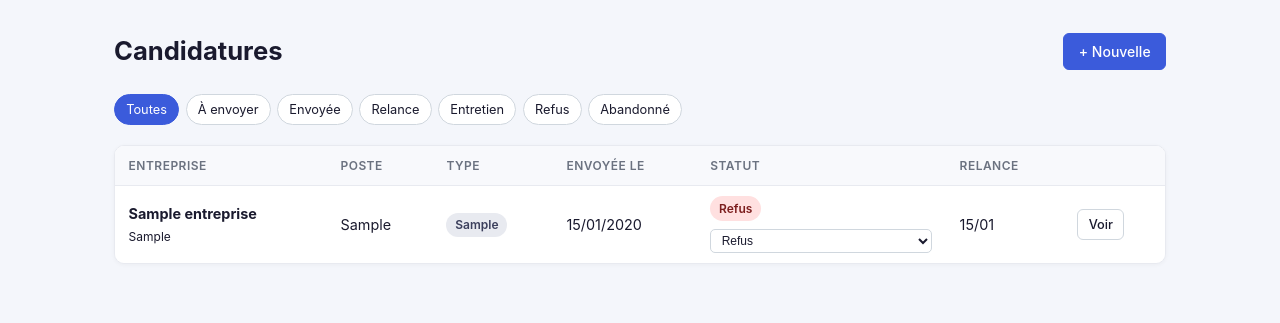
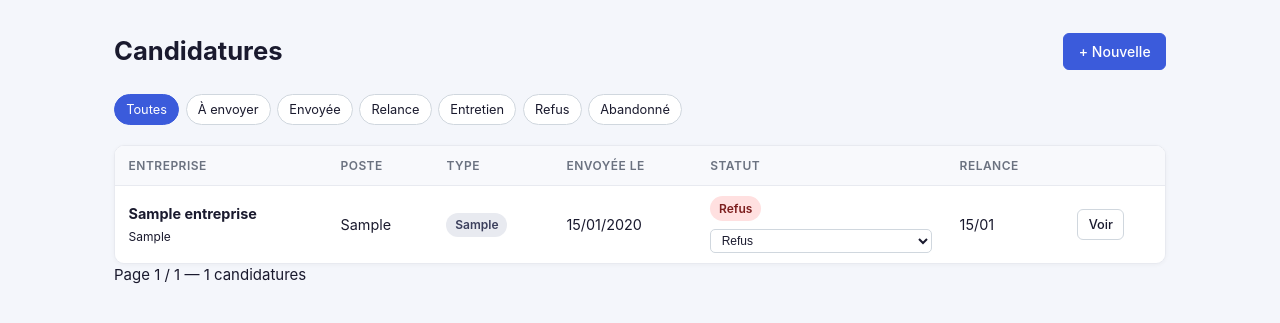
Before and after one commit to adoudi-mondher/job-tracker, a Flask app: page /candidatures/ in a window 1280 px wide. Shown: the part 56-379 px from the top of the page. Run offline with Flask 3, Linux system fonts and the light colour scheme; the visitor is signed in with stand-in values (Sample User, id 1); tables that the repository leaves empty hold one stand-in row (values such as "Sample post"); some libraries are stand-ins or nearby versions.

Commit message:
feat(candidatures): add pagination

```diff
--- a/app/routes/candidatures.py
+++ b/app/routes/candidatures.py
@@ -10,18 +10,20 @@ candidatures_bp = Blueprint('candidatures', __name__)
 @candidatures_bp.route('/')
 @login_required
 def index():
+    page   = request.args.get('page', 1, type=int)
     statut = request.args.get('statut')
+
+    query = Candidature.query.order_by(Candidature.date_envoi.desc())
     if statut:
-        candidatures = Candidature.query.filter_by(statut=statut).order_by(
-            Candidature.date_envoi.desc()).all()
-    else:
-        candidatures = Candidature.query.order_by(Candidature.date_envoi.desc()).all()
+        query = query.filter_by(statut=statut)
+
+    candidatures = query.paginate(page=page, per_page=20, error_out=False)
+
     return render_template('candidatures/index.html',
         candidatures=candidatures,
         statuts=Candidature.STATUTS,
         statut_filtre=statut,
     )
-
 
 @candidatures_bp.route('/<int:id>')
 @login_required
--- a/app/templates/candidatures/index.html
+++ b/app/templates/candidatures/index.html
@@ -17,7 +17,7 @@
     {% endfor %}
 </div>
 
-{% if candidatures %}
+{% if candidatures.items %}
 <div class="table-wrapper"><table>
     <thead>
         <tr>
@@ -31,7 +31,7 @@
         </tr>
     </thead>
     <tbody>
-        {% for c in candidatures %}
+        {% for c in candidatures.items %}
         <tr>
             <td><strong>{{ c.entreprise.nom }}</strong><br>
                 <small>{{ c.entreprise.localisation or '' }}</small>
@@ -56,6 +56,17 @@
         {% endfor %}
     </tbody>
 </table></div>
+
+<div class="pagination">
+    {% if candidatures.has_prev %}
+        <a href="{{ url_for('candidatures.index', page=candidatures.prev_num, statut=statut_filtre) }}" class="btn btn-sm">← Précédent</a>
+    {% endif %}
+    <span>Page {{ candidatures.page }} / {{ candidatures.pages }} — {{ candidatures.total }} candidatures</span>
+    {% if candidatures.has_next %}
+        <a href="{{ url_for('candidatures.index', page=candidatures.next_num, statut=statut_filtre) }}" class="btn btn-sm">Suivant →</a>
+    {% endif %}
+</div>
+
 {% else %}
 <div class="empty-state">
     <p>Aucune candidature
```
